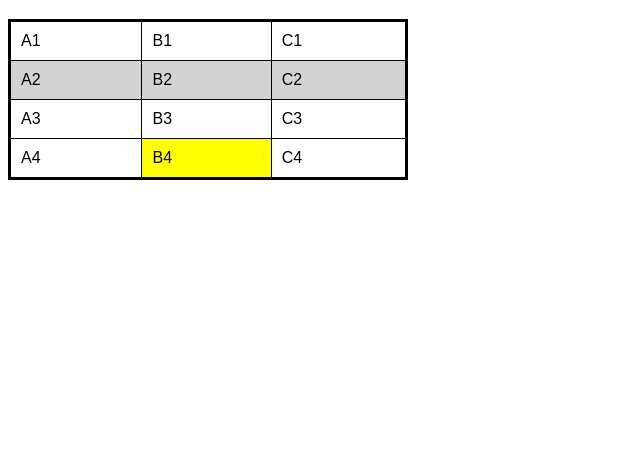
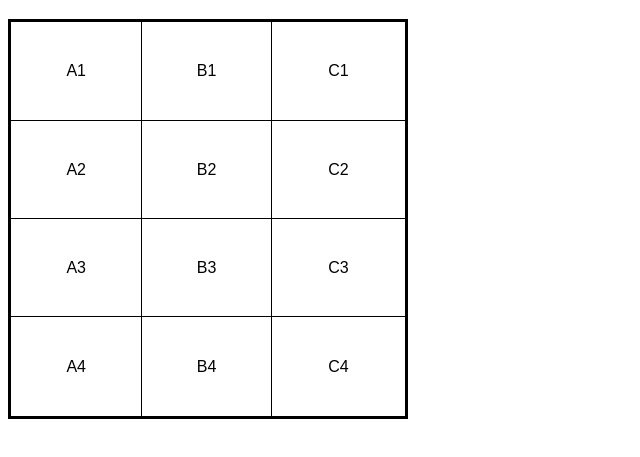
Before and after one commit to larimenezes/html-css, a plain HTML site: page exercicios/ex023/tabela001.html in a window 1280 px wide. Shown: the part 61-518 px from the top of the page, without its empty margins (0-640 px from the left). Drawn offline with Linux system fonts and the light colour scheme.

Commit message:
atualização

```diff
--- a/exercicios/ex023/tabela001.html
+++ b/exercicios/ex023/tabela001.html
@@ -13,23 +13,17 @@
 
         table {
             width: 400px;
+            height: 400px;
             border-collapse: collapse;
             border: 3px solid rgb(0, 0, 0)
-        }
-
-
-        tr.linha {
-            background-color: lightgray;
         }
 
 
         td {
             border: 1px solid black;
             padding: 10px;
-        }
-
-        td.dado {
-            background-color: yellow;
+            text-align: center; /*alinhamento horinzontal*/
+            vertical-align: middle; /*alinhamento vertical*/
         }
 
 
@@ -52,7 +46,7 @@
             <td>B1</td>
             <td>C1</td>
         </tr>
-        <tr class="linha"> <!-- segunda linha -->
+        <tr> <!-- segunda linha -->
             <td>A2</td>
             <td>B2</td>
             <td>C2</td>
@@ -64,7 +58,7 @@
         </tr>
         <tr> <!-- quarta linha -->
             <td>A4</td>
-            <td class="dado">B4</td>
+            <td>B4</td>
             <td>C4</td>
         </tr>
     </table>
```
